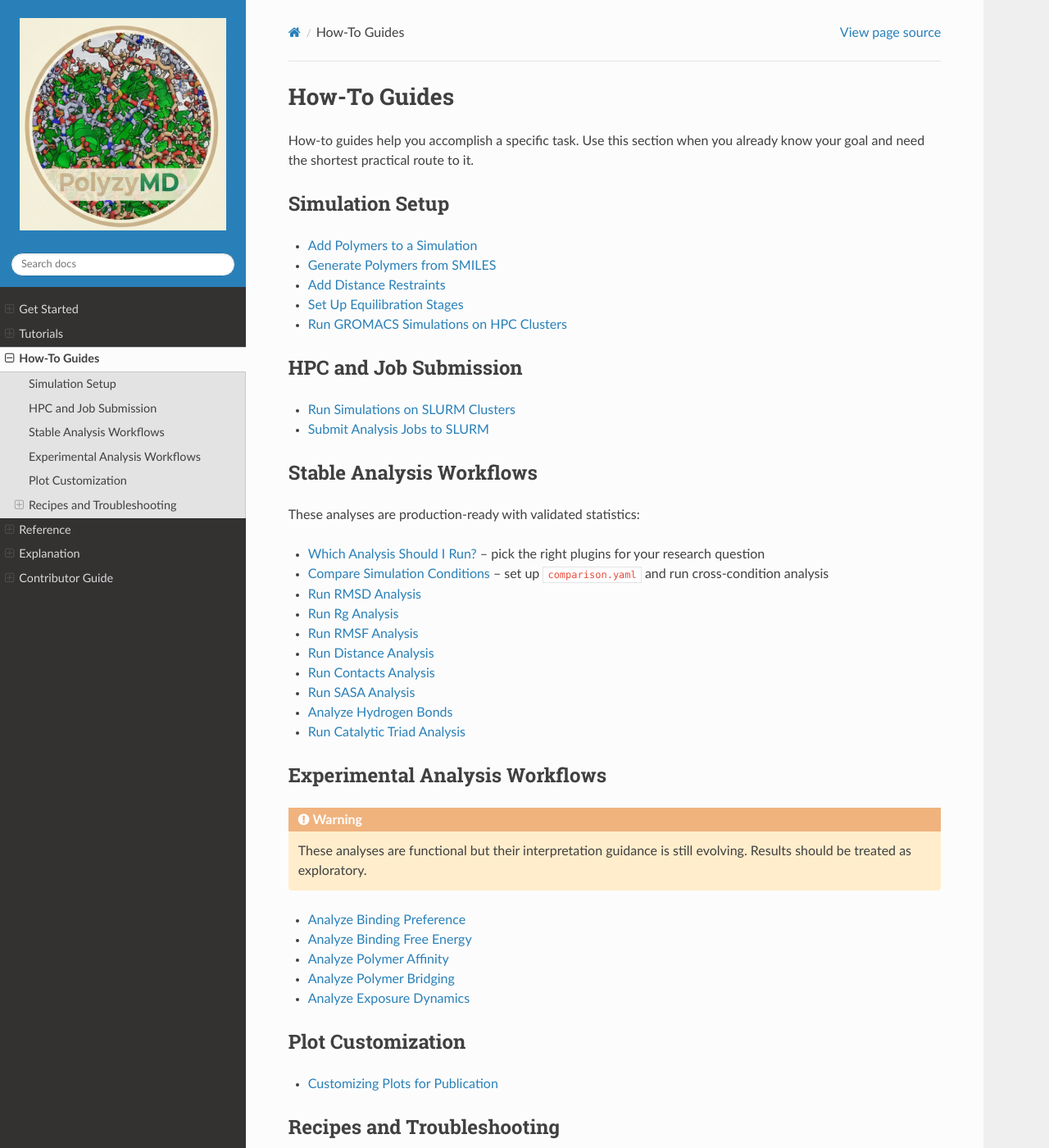
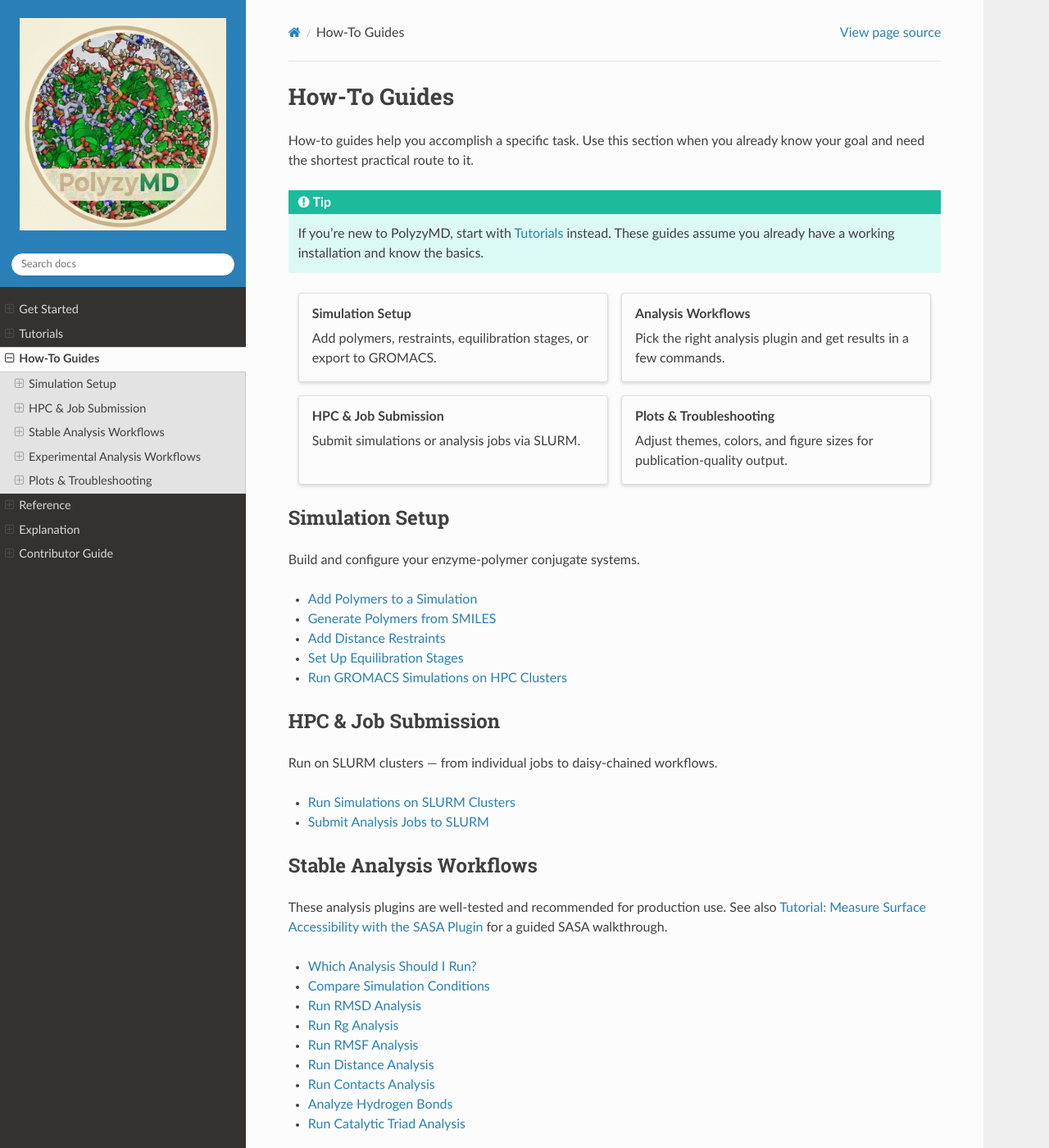
Before and after one commit to joelaforet/polyzymd, a Sphinx documentation site: the page built from docs/source/how_to/index.md, in a window 1280 px wide and 1400 px high. Shown: the whole window at 82% size. Built offline with Sphinx 7.4.7 and the Read the Docs theme 3.1.0, drawn with Linux system fonts in a browser that asks for light colours; pages that are not in the unit, such as notebooks, are missing from menus; some of the changed text lies outside the part shown.

Commit message:
docs: group sidebar navigation with captioned toctrees and grid cards
Replace flat toctrees in how_to, reference, and explanation index pages
with grouped toctrees that create collapsible sidebar sections in RTD theme.

- how_to/index.md: 26 flat entries → 5 groups (Simulation Setup, HPC,
  Stable Analysis, Experimental Analysis, Plots & Troubleshooting)
- reference/index.md: 23 flat entries → 3 groups (CLI/Config/Data,
  Analysis Plugin Reference, API Reference); deduplicate 9 API entries
  that were duplicated from api/index.rst
- explanation/index.md: 12 flat entries → 3 groups (Concepts & Design,
  Interpretation & Best Practices, Experimental Concepts)
- Add sphinx-design grid cards to all 3 landing pages matching the
  Get Started page pattern
- Remove SASA from how_to toctree (owned by tutorials/index.md);
  keep as body cross-reference
- Include analysis_plugin_settings.md (previously untracked but
  referenced by reference toctree)

````diff
--- a/docs/source/how_to/index.md
+++ b/docs/source/how_to/index.md
@@ -3,62 +3,50 @@
 How-to guides help you accomplish a specific task. Use this section when you
 already know your goal and need the shortest practical route to it.
 
+```{tip}
+If you're new to PolyzyMD, start with {doc}`../tutorials/index` instead.
+These guides assume you already have a working installation and know the
+basics.
+```
+
+::::{grid} 2
+:gutter: 3
+
+:::{grid-item-card} Simulation Setup
+:link: polymers
+:link-type: doc
+
+Add polymers, restraints, equilibration stages, or export to GROMACS.
+:::
+
+:::{grid-item-card} Analysis Workflows
+:link: analysis_chooser
+:link-type: doc
+
+Pick the right analysis plugin and get results in a few commands.
+:::
+
+:::{grid-item-card} HPC & Job Submission
+:link: hpc_slurm
+:link-type: doc
+
+Submit simulations or analysis jobs via SLURM.
+:::
+
+:::{grid-item-card} Plots & Troubleshooting
+:link: publication_plots
+:link-type: doc
+
+Adjust themes, colors, and figure sizes for publication-quality output.
+:::
+
+::::
+
 ## Simulation Setup
 
-- [Add Polymers to a Simulation](polymers.md)
-- [Generate Polymers from SMILES](dynamic_polymers.md)
-- [Add Distance Restraints](restraints.md)
-- [Set Up Equilibration Stages](equilibration.md)
-- [Run GROMACS Simulations on HPC Clusters](gromacs_export.md)
-
-## HPC and Job Submission
-
-- [Run Simulations on SLURM Clusters](hpc_slurm.md)
-- [Submit Analysis Jobs to SLURM](hpc_execution.md)
-
-## Stable Analysis Workflows
-
-These analyses are production-ready with validated statistics:
-
-- [Which Analysis Should I Run?](analysis_chooser.md) -- pick the right plugins
-  for your research question
-- [Compare Simulation Conditions](analysis_compare_conditions.md) -- set up
-  `comparison.yaml` and run cross-condition analysis
-- [Run RMSD Analysis](analysis_rmsd_quickstart.md)
-- [Run Rg Analysis](analysis_rg_quickstart.md)
-- [Run RMSF Analysis](analysis_rmsf_quickstart.md)
-- [Run Distance Analysis](analysis_distances_quickstart.md)
-- [Run Contacts Analysis](analysis_contacts_quickstart.md)
-- [Run SASA Analysis](../tutorials/sasa_analysis.md)
-- [Analyze Hydrogen Bonds](hydrogen_bonds.md)
-- [Run Catalytic Triad Analysis](analysis_triad_quickstart.md)
-
-## Experimental Analysis Workflows
-
-```{warning}
-These analyses are functional but their interpretation guidance is still
-evolving. Results should be treated as exploratory.
-```
-
-- [Analyze Binding Preference](analysis_binding_preference.md)
-- [Analyze Binding Free Energy](analysis_binding_free_energy.md)
-- [Analyze Polymer Affinity](analysis_polymer_affinity.md)
-- [Analyze Polymer Bridging](analysis_polymer_bridging.md)
-- [Analyze Exposure Dynamics](analysis_exposure_dynamics.md)
-
-## Plot Customization
-
-- [Customizing Plots for Publication](publication_plots.md)
-
-## Recipes and Troubleshooting
-
-- [Contacts Cookbook](analysis_contacts_cookbook.md) -- advanced selection
-  patterns, custom criteria, and Python API usage
-- [Broken Molecule Debugging](broken_molecules_debugging.md)
-- [Troubleshoot Common Problems](troubleshooting.md)
+Build and configure your enzyme-polymer conjugate systems.
 
 ```{toctree}
-:hidden:
 :maxdepth: 1
 
 Add Polymers to a Simulation <polymers>
@@ -66,8 +54,27 @@ Generate Polymers from SMILES <dynamic_polymers>
 Add Distance Restraints <restraints>
 Set Up Equilibration Stages <equilibration>
 Run GROMACS Simulations on HPC Clusters <gromacs_export>
+```
+
+## HPC & Job Submission
+
+Run on SLURM clusters — from individual jobs to daisy-chained workflows.
+
+```{toctree}
+:maxdepth: 1
+
 Run Simulations on SLURM Clusters <hpc_slurm>
 Submit Analysis Jobs to SLURM <hpc_execution>
+```
+
+## Stable Analysis Workflows
+
+These analysis plugins are well-tested and recommended for production use.
+See also {doc}`../tutorials/sasa_analysis` for a guided SASA walkthrough.
+
+```{toctree}
+:maxdepth: 1
+
 Which Analysis Should I Run? <analysis_chooser>
 Compare Simulation Conditions <analysis_compare_conditions>
 Run RMSD Analysis <analysis_rmsd_quickstart>
@@ -75,14 +82,34 @@ Run Rg Analysis <analysis_rg_quickstart>
 Run RMSF Analysis <analysis_rmsf_quickstart>
 Run Distance Analysis <analysis_distances_quickstart>
 Run Contacts Analysis <analysis_contacts_quickstart>
-Run SASA Analysis <../tutorials/sasa_analysis>
 Analyze Hydrogen Bonds <hydrogen_bonds>
 Run Catalytic Triad Analysis <analysis_triad_quickstart>
+```
+
+## Experimental Analysis Workflows
+
+```{warning}
+These workflows are available in PolyzyMD but their interpretation is still
+evolving. Treat results as exploratory, not settled science.
+```
+
+```{toctree}
+:maxdepth: 1
+
 Analyze Binding Preference <analysis_binding_preference>
 Analyze Binding Free Energy <analysis_binding_free_energy>
 Analyze Polymer Affinity <analysis_polymer_affinity>
 Analyze Polymer Bridging <analysis_polymer_bridging>
 Analyze Exposure Dynamics <analysis_exposure_dynamics>
+```
+
+## Plots & Troubleshooting
+
+Customize publication-quality figures and debug common issues.
+
+```{toctree}
+:maxdepth: 1
+
 Customizing Plots for Publication <publication_plots>
 Contacts Cookbook <analysis_contacts_cookbook>
 Broken Molecule Debugging <broken_molecules_debugging>
````
Also changed, not shown: docs/source/explanation/index.md (+55 -34 lines), docs/source/reference/analysis_plugin_settings.md (added, +225 -0 lines), docs/source/reference/index.md (+55 -43 lines).
